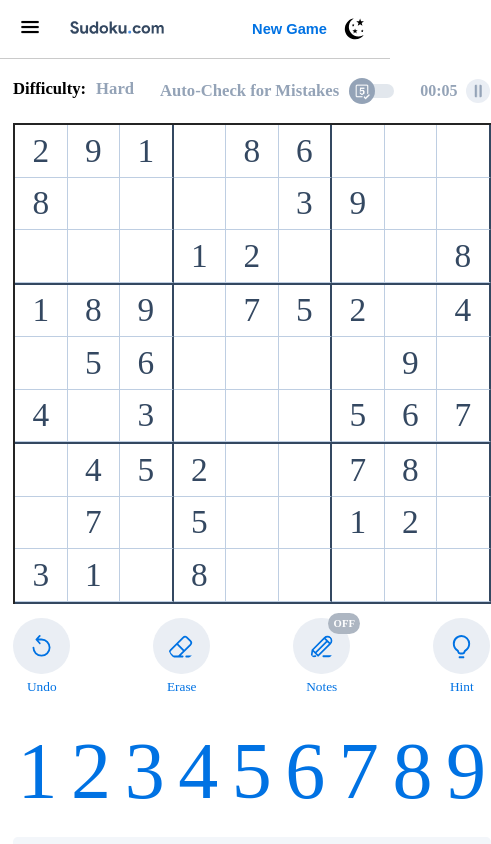
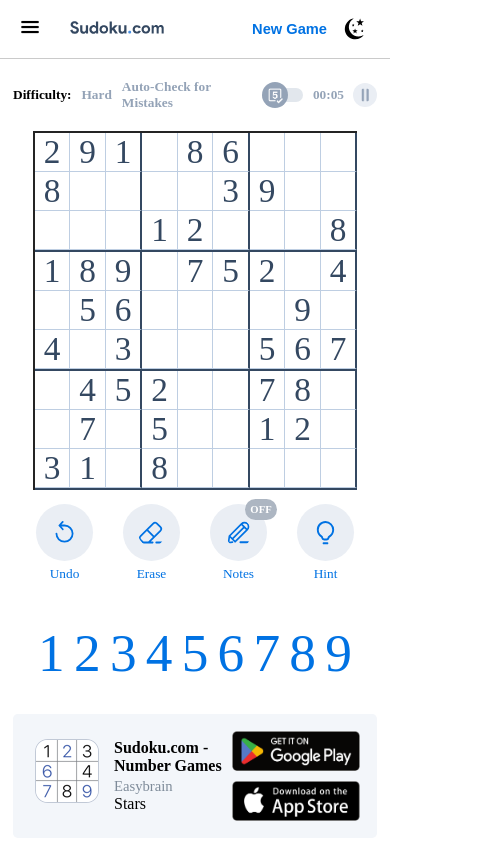
Before and after one commit to ShinokiX3/sudoku, a React (Create React App) app: page / in a window 390 px wide. Shown: the top 844 px of the page, 491 px wide, since content can reach past the window. Built offline with nearby package versions, Linux system fonts and the light colour scheme.

Commit message:
adaptive fix

```diff
--- a/src/components/footer/footer.module.scss
+++ b/src/components/footer/footer.module.scss
@@ -103,3 +103,9 @@
         margin-bottom: 40px;
     }
 }
+
+@media (max-width: 400px) {
+    .links {
+        font-size: 10pt;
+    }
+}
--- a/src/components/numbers/numbers.module.scss
+++ b/src/components/numbers/numbers.module.scss
@@ -89,3 +89,16 @@ body[data-theme='dark'] {
         }
     }
 }
+
+@media (max-width: 450px) {
+    .wrapper {
+        display: grid;
+        grid-template-columns: repeat(9, 1fr);
+        grid-template-rows: none;
+
+        .field {
+            font-size: 40pt;
+            background-color: transparent;
+        }
+    }
+}
--- a/src/components/playfield/game/game.module.scss
+++ b/src/components/playfield/game/game.module.scss
@@ -137,3 +137,17 @@ body[data-theme='dark'] {
         min-height: calc(var(--cell-min-height) + 6.5px);
     }
 }
+
+@media (max-width: 450px) {
+    .cell {
+        min-width: calc(var(--cell-min-width) - 5px);
+        min-height: calc(var(--cell-min-height) - 5px);
+    }
+}
+
+@media (max-width: 400px) {
+    .cell {
+        min-width: calc(var(--cell-min-width) - 10.5px);
+        min-height: calc(var(--cell-min-height) - 10.5px);
+    }
+}
--- a/src/pages/main/main.module.scss
+++ b/src/pages/main/main.module.scss
@@ -21,6 +21,7 @@
 .gameInfoWrapper {
     margin-bottom: 20px;
     display: flex;
+    align-items: center;
     justify-content: space-between;
     width: 100%;
 }
@@ -68,6 +69,7 @@
     .plWrapper {
         grid-template-columns: 1fr;
     }
+
     .controls {
         width: 40vw;
     }
@@ -90,8 +92,47 @@
         padding-left: 13px;
         padding-right: 13px;
     }
+
     .cell {
         min-width: calc(var(--cell-min-width) + 5px);
         min-height: calc(var(--cell-min-height) + 5px);
     }
 }
+
+@media (max-width: 450px) {
+    .gameInfoWrapper {
+        p {
+            font-size: 10pt!important;
+        }
+
+        div {
+            margin-right: 10px;
+        }
+
+        div:last-child {
+            margin-right: 0px;
+        }
+    }
+
+    .main {
+        padding-left: 13px;
+        padding-right: 13px;
+    }
+
+    .controls {
+        padding-left: 0;
+        width: calc(calc(var(--cell-min-width) + 8px) * 6.5);
+    }
+}
+
+@media (max-width: 400px) {
+    .main {
+        padding-left: 13px;
+        padding-right: 13px;
+    }
+
+    .controls {
+        padding-left: 0;
+        width: calc(calc(var(--cell-min-width) + 8px) * 6);
+    }
+}
```
